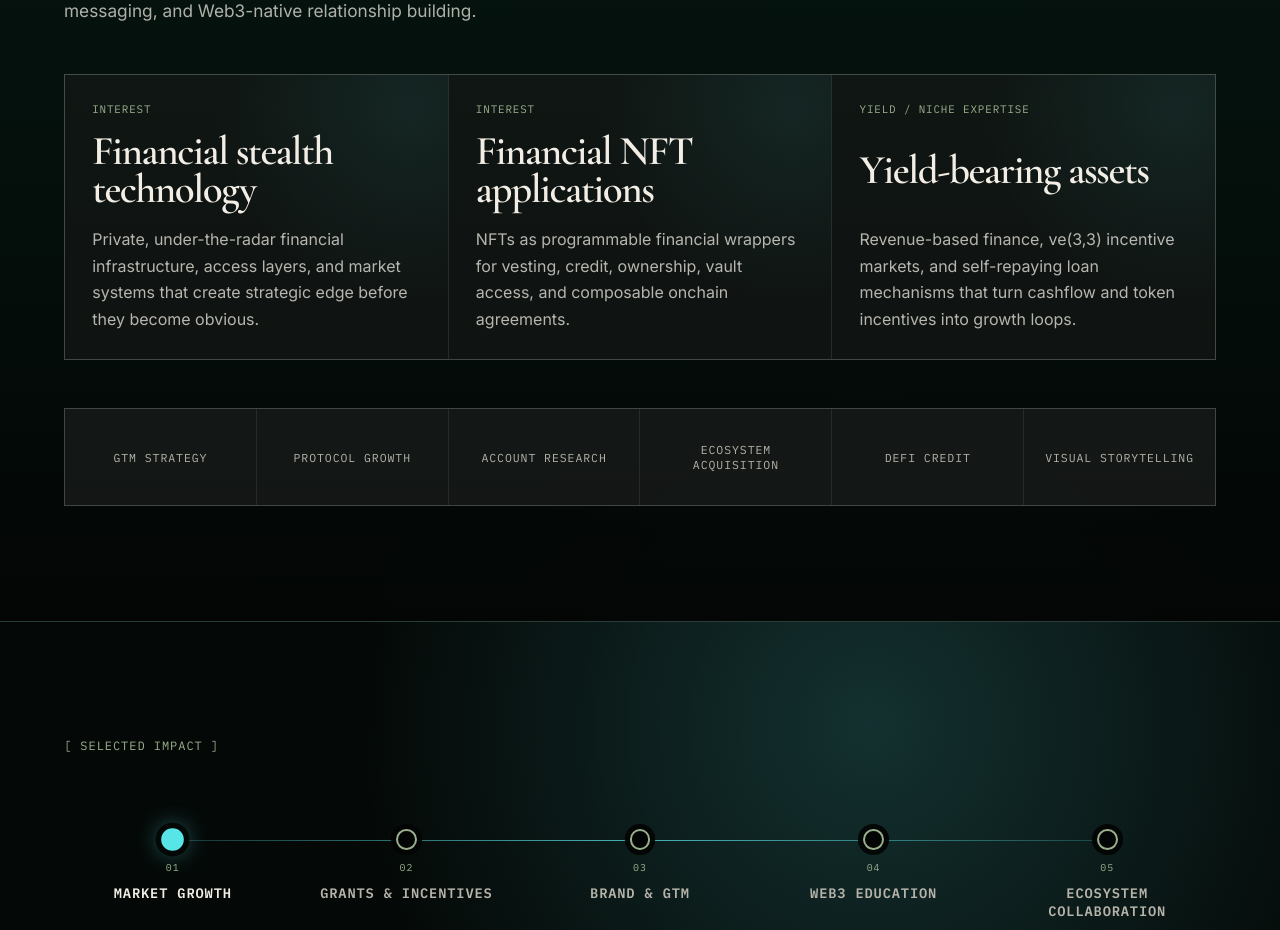
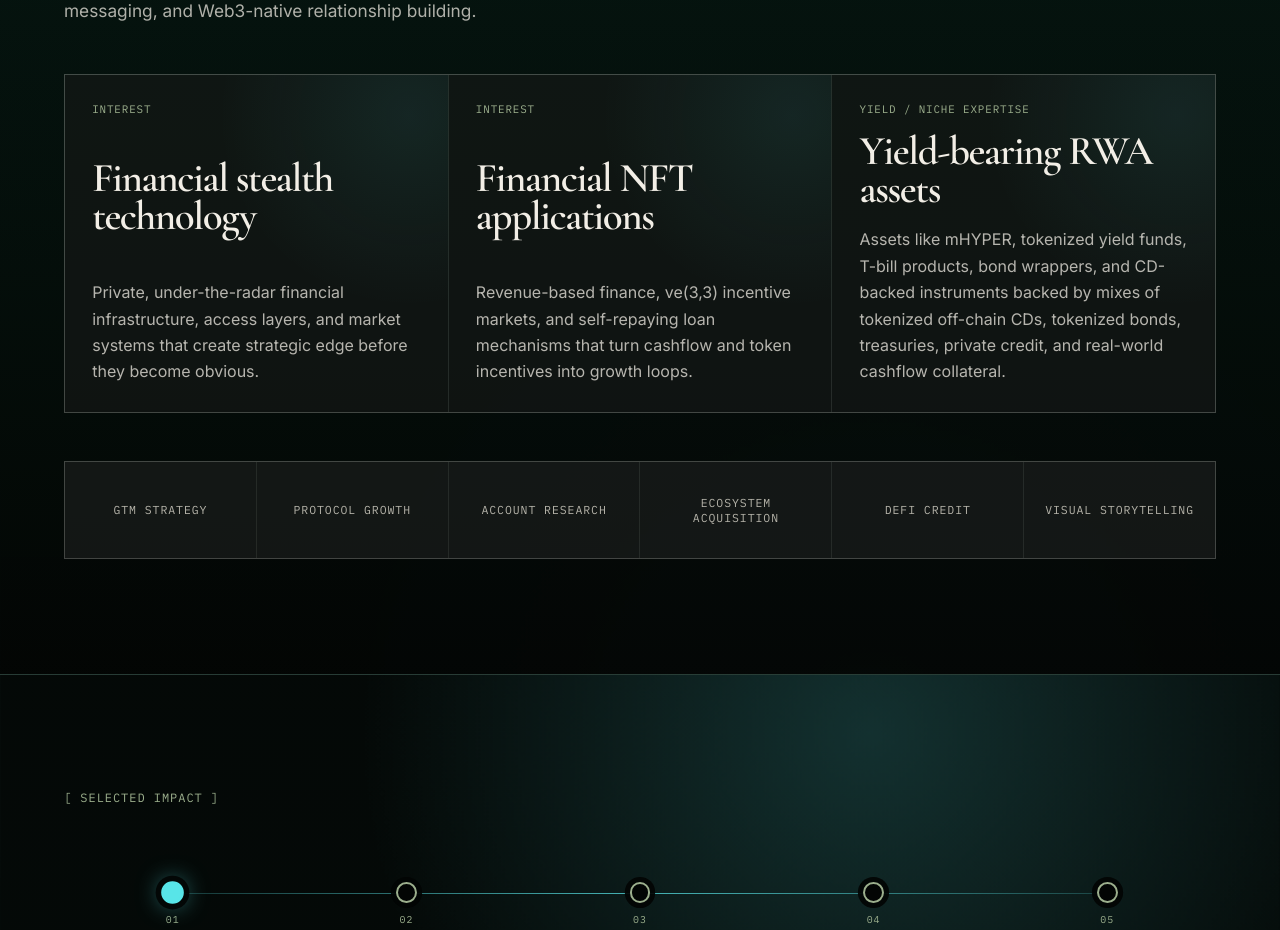
Before and after one commit to Syrexle/tariq-website, a React (Vite) app: page / in a window 1280 px wide. Shown: the part 1500-2430 px from the top of the page. Built offline with nearby package versions, Linux system fonts and the light colour scheme.

Commit message:
Update financial NFT and RWA yield copy

```diff
--- a/src/main.tsx
+++ b/src/main.tsx
@@ -139,12 +139,12 @@ const interestTiles = [
   {
     label: 'Interest',
     title: 'Financial NFT applications',
-    copy: 'NFTs as programmable financial wrappers for vesting, credit, ownership, vault access, and composable onchain agreements.',
+    copy: 'Revenue-based finance, ve(3,3) incentive markets, and self-repaying loan mechanisms that turn cashflow and token incentives into growth loops.',
   },
   {
     label: 'Yield / niche expertise',
-    title: 'Yield-bearing assets',
-    copy: 'Revenue-based finance, ve(3,3) incentive markets, and self-repaying loan mechanisms that turn cashflow and token incentives into growth loops.',
+    title: 'Yield-bearing RWA assets',
+    copy: 'Assets like mHYPER, tokenized yield funds, T-bill products, bond wrappers, and CD-backed instruments backed by mixes of tokenized off-chain CDs, tokenized bonds, treasuries, private credit, and real-world cashflow collateral.',
   },
 ]
 
```
